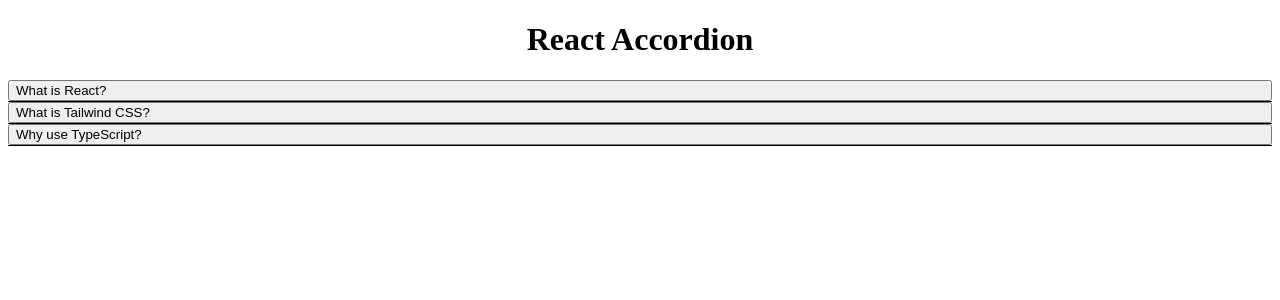
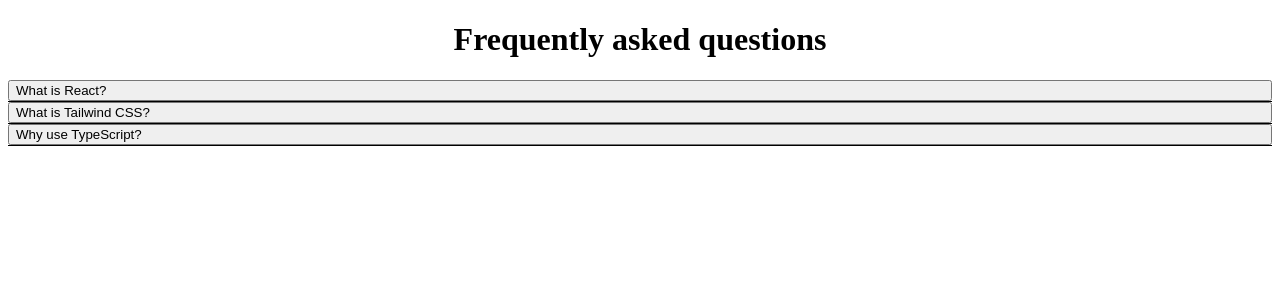
Before and after one commit to jabez-abija2399/accordion, a React (Vite) app: page / in a window 1280 px wide. Shown: the top 300 px of the page. Built offline with nearby package versions, Linux system fonts and the light colour scheme.

Commit message:
fix: update header text in App component to reflect content accurately

```diff
--- a/src/App.tsx
+++ b/src/App.tsx
@@ -4,7 +4,7 @@
 const App = () => {
   return (
     <div className="min-h-screen bg-gray-100 p-4">
-      <h1 className="text-2xl font-bold text-center mb-6">React Accordion</h1>
+      <h1 className="text-2xl font-bold text-center mb-6">Frequently asked questions</h1>
       <Accordion items={accordionData} />
     </div>
   )
```
